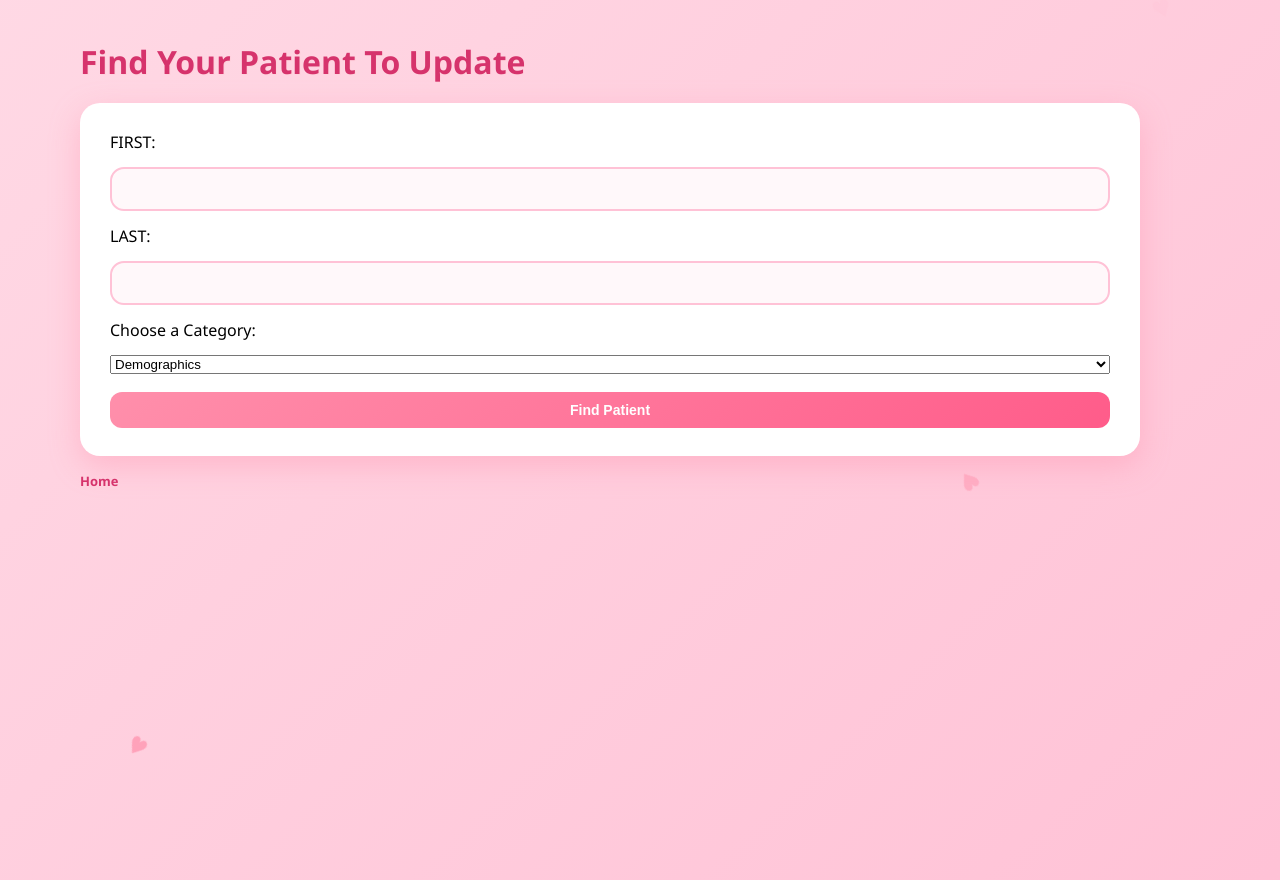
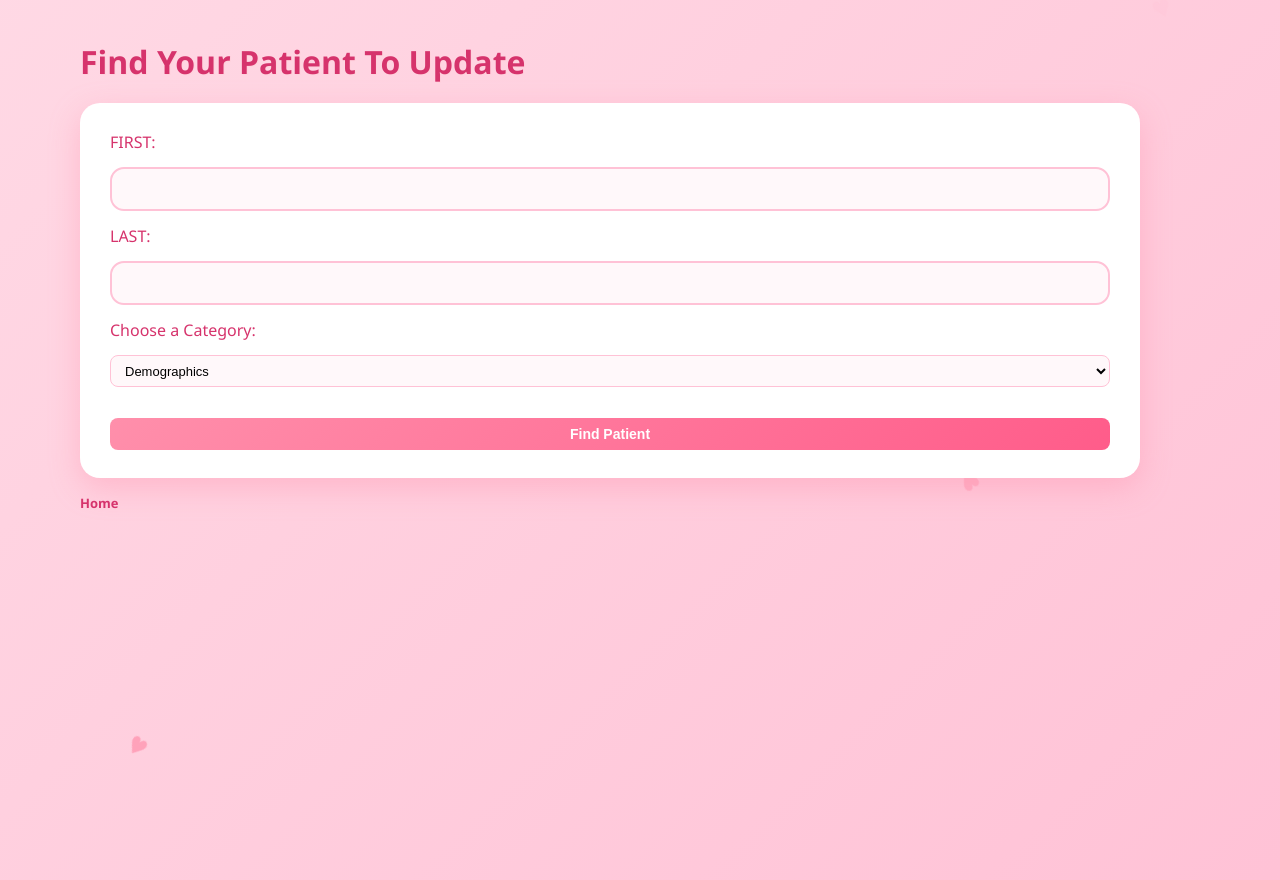
Before and after one commit to lunasiawebb/HealthCare-Informatics-Systems-, a Flask app: page /update in a window 1280 px wide. Run offline with Flask 3, Linux system fonts and the light colour scheme; the visitor is signed in with stand-in values (Sample User, id 1).

Commit message:
added varibles to link features between more pages

```diff
--- a/static/add_patient.css
+++ b/static/add_patient.css
@@ -1,5 +1,6 @@
 body {
   margin: 0;
+  color: #d6336c;
   min-height: 100vh;
   display: flex;
   flex-direction: column;
@@ -57,7 +58,7 @@ form {
 
 .form-grid {
   display: grid;
-  grid-template-columns: repeat(11, 1fr);
+  grid-template-columns: repeat(4, 1fr);
   gap: 10px 14px;
 }
 
@@ -86,7 +87,17 @@ form {
   box-sizing: border-box;
   height: 32px;
 }
-
+.field p{
+    padding: 6px 10px;
+  border: 1.5px solid #ffc2d6;
+  border-radius: 8px;
+  font-size: 13px;
+  background: #fff8fa;
+  transition: all 0.2s ease;
+  width: 100%;
+  box-sizing: border-box;
+  height: 32px;
+}
 .field input:focus {
   outline: none;
   border-color: #ff8fab;
@@ -94,16 +105,18 @@ form {
 }
 
 button[type="submit"] {
-  padding: 10px;
+  padding: 6px 10px;
   border: none;
-  border-radius: 12px;
+  border-radius: 8px;
   background: linear-gradient(135deg, #ff8fab, #ff5c8a);
   color: white;
   font-weight: 600;
   font-size: 14px;
   cursor: pointer;
   transition: all 0.2s ease;
-  margin-top: 4px;
+  margin-top: 17px;
+  height: 32px;
+  width: 100%;
 }
 
 button[type="submit"]:hover {
@@ -173,3 +186,15 @@ a {
 a:hover {
   text-decoration: underline;
 }
+
+.dropdown {
+  padding: 6px 10px;
+  border: 1.5px solid #ffc2d6;
+  border-radius: 8px;
+  font-size: 13px;
+  background: #fff8fa;
+  transition: all 0.2s ease;
+  width: 100%;
+  box-sizing: border-box;
+  height: 32px;
+}
```
Also changed, not shown: static/menu.css (+2 -7 lines), static/search_patient.css (+32 -0 lines).
